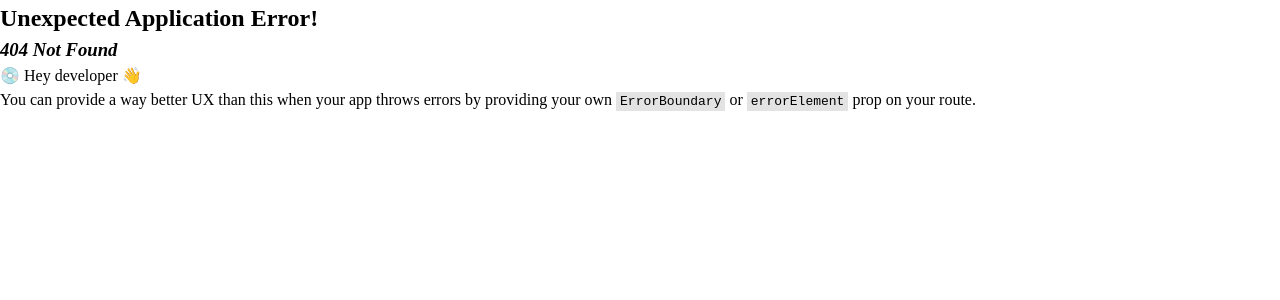
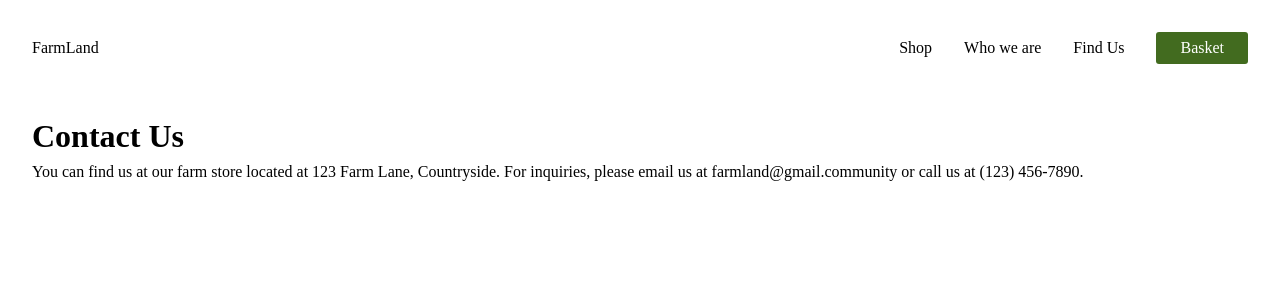
Before and after one commit to Ayoroq/farmLand, a React (Vite) app: page /contact in a window 1280 px wide. Before the commit this address had no page. Shown: the top 300 px of the page. Built offline with nearby package versions, Linux system fonts and the light colour scheme.

Commit message:
feat: add About and Contact pages, update Navbar for new routes

```diff
--- a/src/components/Navbar.jsx
+++ b/src/components/Navbar.jsx
@@ -13,6 +13,12 @@ export default function Navbar() {
         <li className={style.navItem}>
           <Link to="/shop">Shop</Link>
         </li>
+        <li className={style.navItem}>
+          <Link to="/about">Who we are</Link>
+        </li>
+        <li className={style.navItem}>
+          <Link to="/contact">Find Us</Link>
+        </li>
         <li className={`${style.basketBtnContainer} ${style.navItem}`}>
           <button className={style.basketBtn}>
             <Link to="/basket">Basket</Link>
--- a/src/components/Navbar.module.css
+++ b/src/components/Navbar.module.css
@@ -8,7 +8,7 @@
     top: 0;
     z-index: 100;
     background-color: white;
-    padding-block: 1rem 2rem;
+    padding-block: 0 1rem;
 }
 
 .rightNav{
@@ -48,6 +48,7 @@ a{
 
 .basketBtn:active{
     transform: translateY(0);
+    background-color: #426B1F;
 }
 
 .basketBtn a{
--- /dev/null
+++ b/src/pages/About/About.jsx
@@ -0,0 +1,12 @@
+import style from "./About.module.css";
+
+export default function About() {
+  return (
+    <main className={style.main}>
+      <h1>About FarmLand</h1>
+      <p>
+        FarmLand is dedicated to providing fresh produce and quality farm supplies to our community. Our mission is to support local farmers and promote sustainable agriculture.
+      </p>
+    </main>
+  );
+}
--- /dev/null
+++ b/src/pages/Contact/Contact.jsx
@@ -0,0 +1,14 @@
+import style from "./Contact.module.css";
+
+export default function Contact() {
+  return (
+    <main className={style.main}>
+      <h1>Contact Us</h1>
+      <p>
+        You can find us at our farm store located at 123 Farm Lane, Countryside.
+        For inquiries, please email us at farmland@gmail.community or call us at
+        (123) 456-7890.
+      </p>
+    </main>
+  );
+}
```
Also changed, not shown: src/routes/Approute.jsx (+10 -0 lines), src/pages/About/About.module.css (added), src/pages/Contact/Contact.module.css (added).
